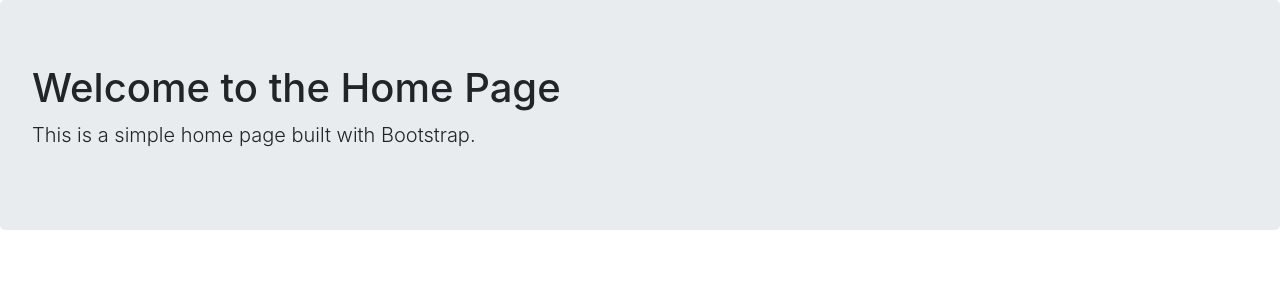
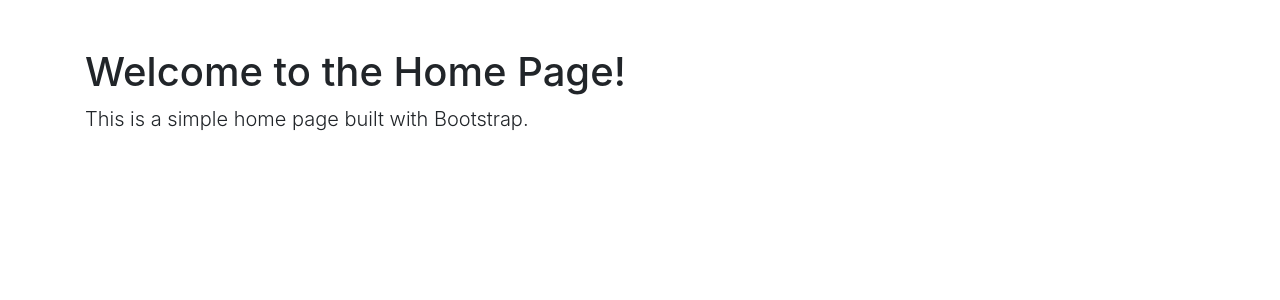
Before and after one commit to AshikurRahman-Peters/django-website, a Django app: page / in a window 1280 px wide. Shown: the part 56-356 px from the top of the page. Run offline with Django 5.2, Linux system fonts and the light colour scheme.

Commit message:
Templateing inherit in django with page layout

```diff
--- a/portfolio/urls.py
+++ b/portfolio/urls.py
@@ -6,4 +6,6 @@ from.import views
 urlpatterns = [
     path('admin/', admin.site.urls),
     path('', views.home),
+    path('about/', views.about),
+    path('contact/', views.contact),
     path('employee/', include('employee.urls')),]
--- a/portfolio/views.py
+++ b/portfolio/views.py
@@ -4,3 +4,11 @@ from django.http import HttpResponse
 
 def home(request):
     return render(request, 'index.html')
+
+
+def about(request):
+    return render(request, 'about.html')
+
+
+def contact(request):
+    return render(request, 'contact.html')
--- a/templates/index.html
+++ b/templates/index.html
@@ -1,57 +1,9 @@
-<!doctype html>
-<html lang="en">
-  <head>
-    <!-- Required meta tags -->
-    <meta charset="utf-8">
-    <meta name="viewport" content="width=device-width, initial-scale=1, shrink-to-fit=no">
+{% extends "layouts.html" %}
 
-    <!-- Bootstrap CSS -->
-    <link rel="stylesheet" href="https://cdn.jsdelivr.net/npm/bootstrap@4.6.2/dist/css/bootstrap.min.css" integrity="sha384-xOolHFLEh07PJGoPkLv1IbcEPTNtaed2xpHsD9ESMhqIYd0nLMwNLD69Npy4HI+N" crossorigin="anonymous">
 
-    <title>Home Page!</title>
-  </head>
-  <body>
-    <nav class="navbar navbar-expand-lg navbar-light bg-light">
-  <a class="navbar-brand" href="#">Navbar</a>
-  <button class="navbar-toggler" type="button" data-toggle="collapse" data-target="#navbarSupportedContent" aria-controls="navbarSupportedContent" aria-expanded="false" aria-label="Toggle navigation">
-    <span class="navbar-toggler-icon"></span>
-  </button>
-
-  <div class="collapse navbar-collapse" id="navbarSupportedContent">
-    <ul class="navbar-nav mr-auto">
-      <li class="nav-item active text-white">
-        <a class="nav-link" href="#">Home <span class="sr-only">(current)</span></a>
-      </li>
-      <li class="nav-item">
-        <a class="nav-link" href="#">About</a>
-      </li>
-      <li class="nav-item">
-        <a class="nav-link" href="#">Contact</a>
-      </li>
-    </ul>
-    <form class="form-inline my-2 my-lg-0">
-      <input class="form-control mr-sm-2" type="search" placeholder="Search" aria-label="Search">
-      <button class="btn btn-outline-success my-2 my-sm-0" type="submit">Search</button>
-    </form>
-  </div>
-</nav>
-
-<div class="jumbotron">
-<h1>Welcome to the Home Page</h1>
-<p class="lead">This is a simple home page built with Bootstrap.</p>
+{% block content %}
+<div class="container">
+    <h1 class="mt-5">Welcome to the Home Page!</h1>
+    <p class="lead">This is a simple home page built with Bootstrap.</p>
 </div>
-
-    <!-- Optional JavaScript; choose one of the two! -->
-
-    <!-- Option 1: jQuery and Bootstrap Bundle (includes Popper) -->
-    <script src="https://cdn.jsdelivr.net/npm/jquery@3.5.1/dist/jquery.slim.min.js" integrity="sha384-DfXdz2htPH0lsSSs5nCTpuj/zy4C+OGpamoFVy38MVBnE+IbbVYUew+OrCXaRkfj" crossorigin="anonymous"></script>
-    <script src="https://cdn.jsdelivr.net/npm/bootstrap@4.6.2/dist/js/bootstrap.bundle.min.js" integrity="sha384-Fy6S3B9q64WdZWQUiU+q4/2Lc9npb8tCaSX9FK7E8HnRr0Jz8D6OP9dO5Vg3Q9ct" crossorigin="anonymous"></script>
-
-    <!-- Option 2: Separate Popper and Bootstrap JS -->
-    <!--
-    <script src="https://cdn.jsdelivr.net/npm/jquery@3.5.1/dist/jquery.slim.min.js" integrity="sha384-DfXdz2htPH0lsSSs5nCTpuj/zy4C+OGpamoFVy38MVBnE+IbbVYUew+OrCXaRkfj" crossorigin="anonymous"></script>
-    <script src="https://cdn.jsdelivr.net/npm/popper.js@1.16.1/dist/umd/popper.min.js" integrity="sha384-9/reFTGAW83EW2RDu2S0VKaIzap3H66lZH81PoYlFhbGU+6BZp6G7niu735Sk7lN" crossorigin="anonymous"></script>
-    <script src="https://cdn.jsdelivr.net/npm/bootstrap@4.6.2/dist/js/bootstrap.min.js" integrity="sha384-+sLIOodYLS7CIrQpBjl+C7nPvqq+FbNUBDunl/OZv93DB7Ln/533i8e/mZXLi/P+" crossorigin="anonymous"></script>
-    -->
-  </body>
-</html>
+{%endblock%}
--- /dev/null
+++ b/templates/layouts.html
@@ -0,0 +1,60 @@
+<!doctype html>
+<html lang="en">
+  <head>
+    <!-- Required meta tags -->
+    <meta charset="utf-8">
+    <meta name="viewport" content="width=device-width, initial-scale=1, shrink-to-fit=no">
+
+    <!-- Bootstrap CSS -->
+    <link rel="stylesheet" href="https://cdn.jsdelivr.net/npm/bootstrap@4.6.2/dist/css/bootstrap.min.css" integrity="sha384-xOolHFLEh07PJGoPkLv1IbcEPTNtaed2xpHsD9ESMhqIYd0nLMwNLD69Npy4HI+N" crossorigin="anonymous">
+
+    <title>Home Page!</title>
+  </head>
+  <body>
+    <nav class="navbar navbar-expand-lg navbar-light bg-light">
+  <a class="navbar-brand" href="#">Navbar</a>
+  <button class="navbar-toggler" type="button" data-toggle="collapse" data-target="#navbarSupportedContent" aria-controls="navbarSupportedContent" aria-expanded="false" aria-label="Toggle navigation">
+    <span class="navbar-toggler-icon"></span>
+  </button>
+
+  <div class="collapse navbar-collapse" id="navbarSupportedContent">
+    <ul class="navbar-nav mr-auto">
+      <li class="nav-item active text-white">
+        <a class="nav-link" href="#">Home <span class="sr-only">(current)</span></a>
+      </li>
+      <li class="nav-item">
+        <a class="nav-link" href="#">About</a>
+      </li>
+      <li class="nav-item">
+        <a class="nav-link" href="#">Contact</a>
+      </li>
+    </ul>
+    <form class="form-inline my-2 my-lg-0">
+      <input class="form-control mr-sm-2" type="search" placeholder="Search" aria-label="Search">
+      <button class="btn btn-outline-success my-2 my-sm-0" type="submit">Search</button>
+    </form>
+  </div>
+</nav>
+
+
+{% block content %}
+
+
+
+{% endblock content %}
+
+
+    <!-- Optional JavaScript; choose one of the two! -->
+
+    <!-- Option 1: jQuery and Bootstrap Bundle (includes Popper) -->
+    <script src="https://cdn.jsdelivr.net/npm/jquery@3.5.1/dist/jquery.slim.min.js" integrity="sha384-DfXdz2htPH0lsSSs5nCTpuj/zy4C+OGpamoFVy38MVBnE+IbbVYUew+OrCXaRkfj" crossorigin="anonymous"></script>
+    <script src="https://cdn.jsdelivr.net/npm/bootstrap@4.6.2/dist/js/bootstrap.bundle.min.js" integrity="sha384-Fy6S3B9q64WdZWQUiU+q4/2Lc9npb8tCaSX9FK7E8HnRr0Jz8D6OP9dO5Vg3Q9ct" crossorigin="anonymous"></script>
+
+    <!-- Option 2: Separate Popper and Bootstrap JS -->
+    <!--
+    <script src="https://cdn.jsdelivr.net/npm/jquery@3.5.1/dist/jquery.slim.min.js" integrity="sha384-DfXdz2htPH0lsSSs5nCTpuj/zy4C+OGpamoFVy38MVBnE+IbbVYUew+OrCXaRkfj" crossorigin="anonymous"></script>
+    <script src="https://cdn.jsdelivr.net/npm/popper.js@1.16.1/dist/umd/popper.min.js" integrity="sha384-9/reFTGAW83EW2RDu2S0VKaIzap3H66lZH81PoYlFhbGU+6BZp6G7niu735Sk7lN" crossorigin="anonymous"></script>
+    <script src="https://cdn.jsdelivr.net/npm/bootstrap@4.6.2/dist/js/bootstrap.min.js" integrity="sha384-+sLIOodYLS7CIrQpBjl+C7nPvqq+FbNUBDunl/OZv93DB7Ln/533i8e/mZXLi/P+" crossorigin="anonymous"></script>
+    -->
+  </body>
+</html>
```
Also changed, not shown: templates/about.html (added, +9 -0 lines), templates/contact.html (added, +9 -0 lines), templates/employee/profile.html (+6 -54 lines).
